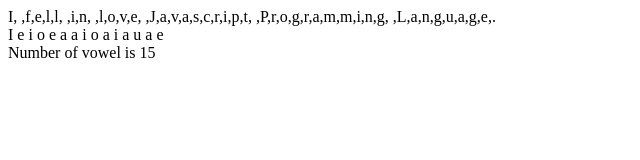
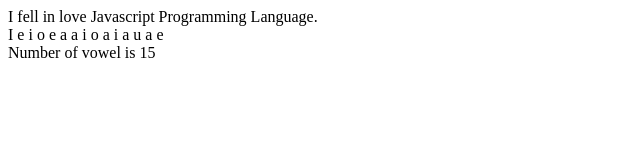
Before and after one commit to rezaul1176/count-vowel, a plain HTML site: page index.html in a window 1280 px wide. Shown: the whole page, without its empty margins (0-640 px from the left). Drawn offline with Linux system fonts and the light colour scheme.

Commit message:
First update after publishing in github

```diff
--- a/index.html
+++ b/index.html
@@ -14,7 +14,7 @@
         let textSentence = [];
 
         textSentence = Array.from(text);
-        document.write(textSentence+"<br>");
+        document.write(text+"<br>");
         let vowel = 0;
         for(let i=0; i<textSentence.length;i++){
             if (vowelArray.includes(textSentence[i])) {
```
